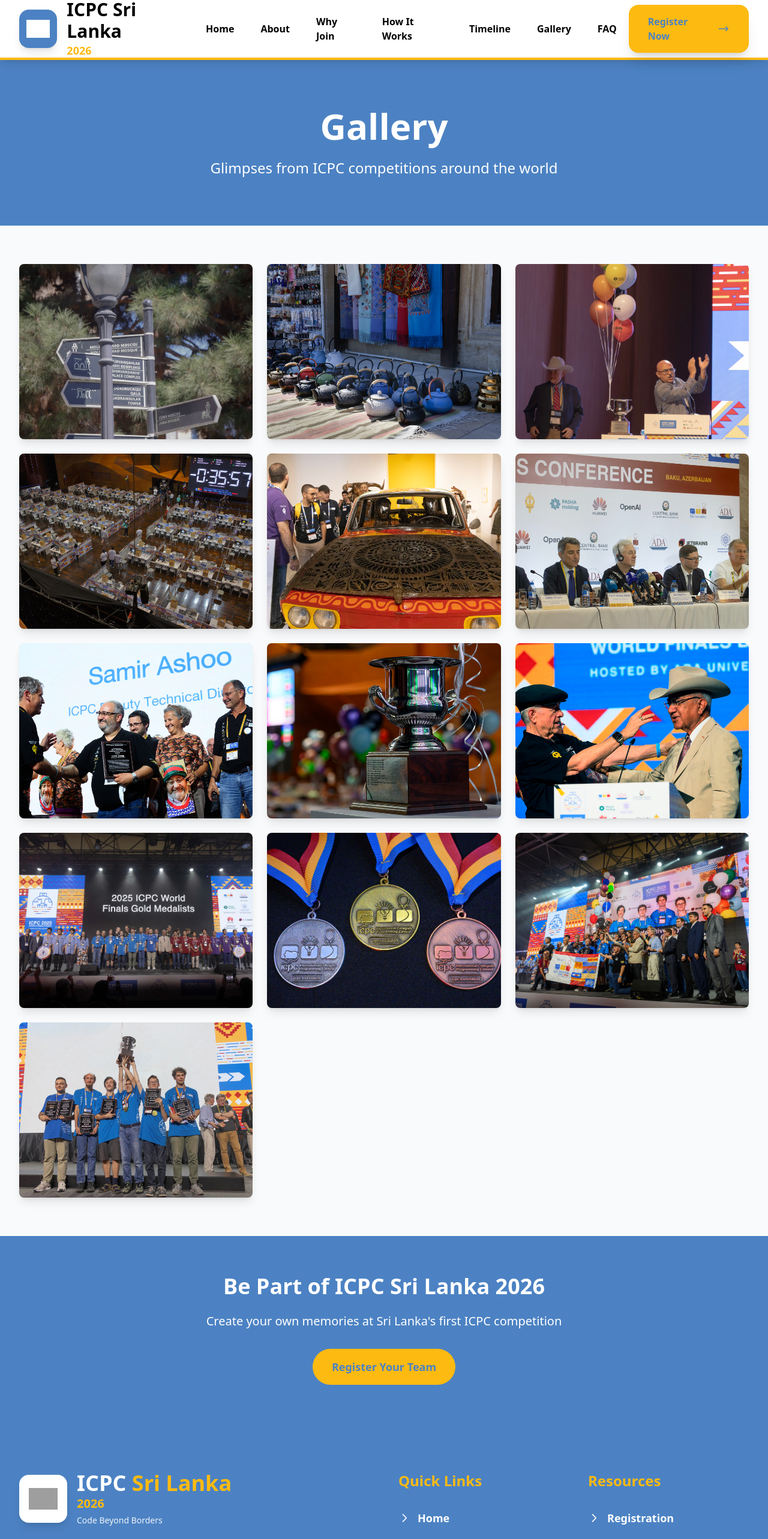
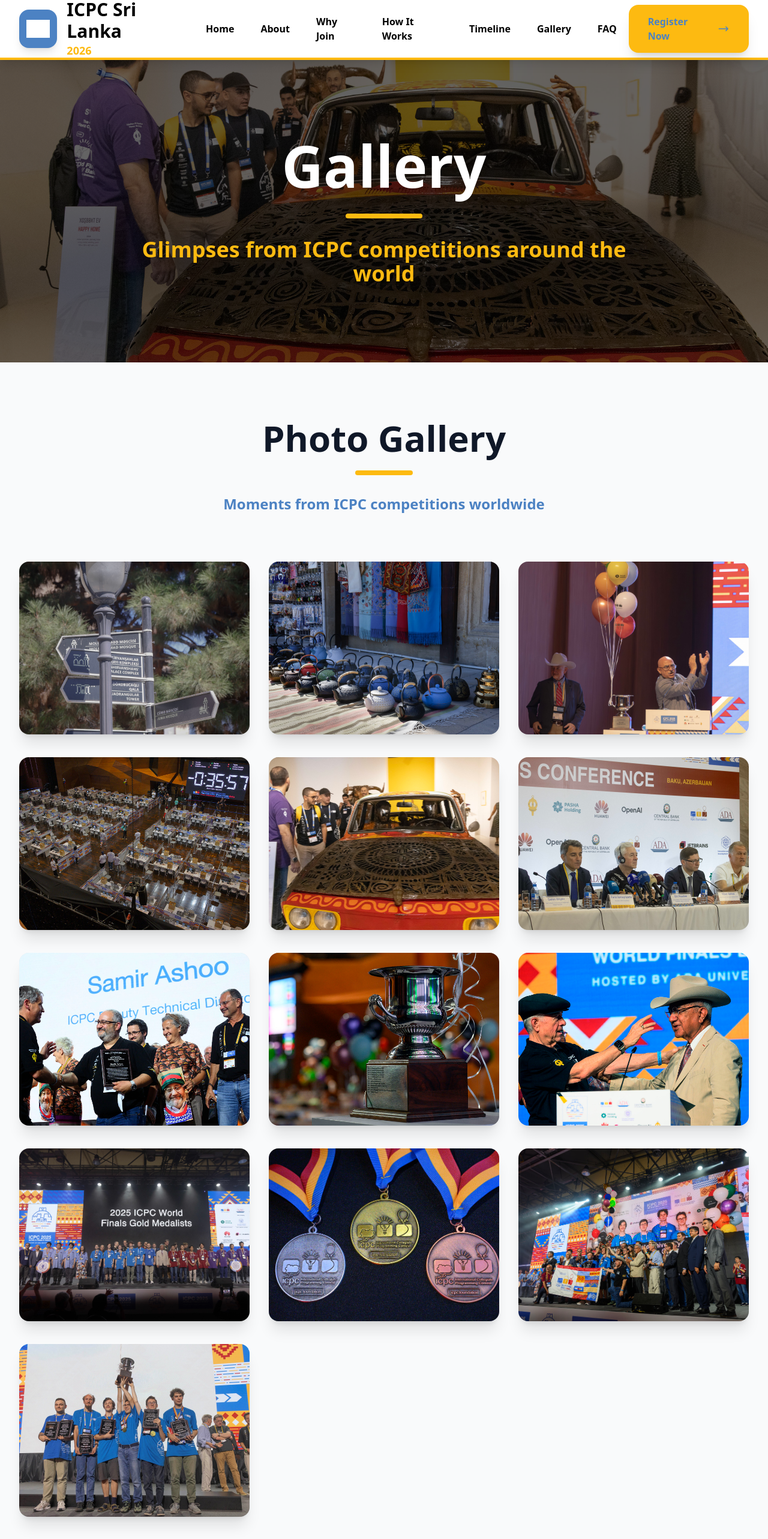
Before and after one commit to hirunaofficial/icpc.ieee.lk, a Next.js app: page /gallery in a window 1280 px wide. Shown: the top 2565 px of the page at 60% size. Built offline with nearby package versions, Linux system fonts and the light colour scheme; grey boxes are pictures that could not be loaded.

Commit message:
feat: enhance FAQ and Gallery pages with improved layout, styling, and animations

```diff
--- a/src/app/faq/page.js
+++ b/src/app/faq/page.js
@@ -112,12 +112,20 @@ export default function FAQ() {
     <main className="min-h-screen bg-gray-50">
       {/* Hero Section */}
       <FadeIn>
-        <section className="bg-[#4C82C3] text-white py-20">
-          <div className="max-w-7xl mx-auto px-4 sm:px-6 lg:px-8">
-            <h1 className="text-5xl md:text-6xl font-bold mb-6 text-center">
+        <section className="relative py-32 overflow-hidden">
+          <div
+            className="absolute inset-0 bg-cover bg-center bg-no-repeat"
+            style={{
+              backgroundImage: "url('/gallery/54763867697_572b983ab2_k.jpg')"
+            }}
+          ></div>
+          <div className="absolute inset-0 bg-black/60"></div>
+          <div className="max-w-7xl mx-auto px-4 sm:px-6 lg:px-8 text-center relative z-10">
+            <h1 className="text-6xl md:text-8xl font-bold mb-8 text-white">
               Frequently Asked Questions
             </h1>
-            <p className="text-xl md:text-2xl text-center max-w-4xl mx-auto">
+            <div className="h-2 w-32 bg-[#FDBA11] mx-auto mb-10 rounded-full"></div>
+            <p className="text-2xl md:text-3xl text-[#FDBA11] font-semibold max-w-4xl mx-auto">
               Find answers to common questions about ICPC Sri Lanka 2026
             </p>
           </div>
@@ -125,32 +133,32 @@ export default function FAQ() {
       </FadeIn>
 
       {/* FAQ Categories */}
-      <section className="py-16">
-        <div className="max-w-4xl mx-auto px-4 sm:px-6 lg:px-8">
-          <StaggerContainer className="space-y-12">
+      <section className="py-24 bg-gray-50">
+        <div className="max-w-6xl mx-auto px-4 sm:px-6 lg:px-8">
+          <StaggerContainer className="space-y-16">
             {faqs.map((category, categoryIndex) => (
               <StaggerItem key={categoryIndex}>
-                <div>
-                  <h2 className="text-3xl font-bold text-gray-900 mb-6 pb-3 border-b-4 border-[#FDBA11]">
+                <div className="bg-white rounded-3xl shadow-2xl p-8 hover:shadow-3xl transition-all duration-300">
+                  <h2 className="text-4xl md:text-5xl font-bold text-gray-900 mb-8 pb-4 border-b-4 border-[#FDBA11] text-center">
                     {category.category}
                   </h2>
-                  <div className="space-y-4">
+                  <div className="space-y-6">
                     {category.questions.map((faq, questionIndex) => {
                       const isOpen = openIndex === `${categoryIndex}-${questionIndex}`;
                       return (
                         <div
                           key={questionIndex}
-                          className="bg-white rounded-lg shadow-md overflow-hidden border-2 border-transparent hover:border-[#4C82C3] transition-colors"
+                          className="bg-gray-50 rounded-2xl overflow-hidden shadow-xl border-2 border-transparent hover:border-[#4C82C3] transition-all duration-300 hover:shadow-2xl"
                         >
                           <button
                             onClick={() => toggleFAQ(categoryIndex, questionIndex)}
-                            className="w-full text-left px-6 py-4 flex justify-between items-center focus:outline-none"
+                            className="w-full text-left px-8 py-6 flex justify-between items-center focus:outline-none hover:bg-gray-100 transition-colors duration-200"
                           >
-                            <span className="text-lg font-semibold text-gray-900 pr-4">
+                            <span className="text-xl font-bold text-gray-900 pr-4">
                               {faq.question}
                             </span>
                             <svg
-                              className={`w-6 h-6 text-[#4C82C3] flex-shrink-0 transform transition-transform duration-300 ${
+                              className={`w-8 h-8 text-[#4C82C3] flex-shrink-0 transform transition-transform duration-300 ${
                                 isOpen ? 'rotate-180' : ''
                               }`}
                               fill="none"
@@ -166,8 +174,8 @@ export default function FAQ() {
                             </svg>
                           </button>
                           {isOpen && (
-                            <div className="px-6 py-4 bg-gray-50 border-t border-gray-200">
-                              <p className="text-gray-700 leading-relaxed">{faq.answer}</p>
+                            <div className="px-8 py-6 bg-white border-t-2 border-[#FDBA11]">
+                              <p className="text-lg text-gray-700 leading-relaxed font-medium">{faq.answer}</p>
                             </div>
                           )}
                         </div>
@@ -182,22 +190,23 @@ export default function FAQ() {
       </section>
 
       {/* Still Have Questions */}
-      <section className="py-16 bg-white">
-        <div className="max-w-4xl mx-auto px-4 sm:px-6 lg:px-8 text-center">
+      <section className="py-24 bg-white">
+        <div className="max-w-6xl mx-auto px-4 sm:px-6 lg:px-8 text-center">
           <FadeIn>
-            <h2 className="text-3xl font-bold text-gray-900 mb-6">
+            <h2 className="text-5xl md:text-6xl font-bold text-gray-900 mb-8">
               Still Have Questions?
             </h2>
+            <div className="h-2 w-24 bg-[#FDBA11] mx-auto mb-10 rounded-full"></div>
           </FadeIn>
           <FadeIn delay={0.2}>
-            <p className="text-xl text-gray-700 mb-8">
+            <p className="text-2xl text-[#4C82C3] font-semibold mb-12">
               Contact the ICPC Sri Lanka organizing committee for more information
             </p>
           </FadeIn>
           <ScaleIn delay={0.4}>
             <a
               href="mailto:info@icpc.lk"
-              className="inline-block bg-[#4C82C3] text-white px-8 py-4 rounded-full text-lg font-bold hover:bg-[#4C82C3]/90 transition-all duration-300"
+              className="inline-block bg-[#4C82C3] text-white px-12 py-4 rounded-2xl text-xl font-bold hover:bg-[#3a6ba3] transition-all duration-300 hover:-translate-y-1 shadow-xl hover:shadow-2xl"
             >
               Contact Us
             </a>
@@ -207,16 +216,16 @@ export default function FAQ() {
 
       {/* CTA Section */}
       <FadeIn>
-        <section className="py-16 bg-[#4C82C3]">
+        <section className="py-24 bg-[#FDBA11]">
           <div className="max-w-4xl mx-auto px-4 sm:px-6 lg:px-8 text-center">
-            <h2 className="text-4xl font-bold text-white mb-6">Ready to Register?</h2>
-            <p className="text-xl text-white mb-8">
+            <h2 className="text-5xl md:text-6xl font-bold text-gray-900 mb-8">Ready to Register?</h2>
+            <p className="text-2xl text-gray-800 font-semibold mb-12">
               Don&apos;t wait! Registration opens in September 2025
             </p>
             <ScaleIn delay={0.3}>
               <Link
                 href="/registration"
-                className="inline-block bg-[#FDBA11] text-[#4C82C3] px-8 py-4 rounded-full text-lg font-bold hover:bg-[#FDBA11]/90 transition-all duration-300"
+                className="inline-block bg-[#4C82C3] text-white px-12 py-4 rounded-2xl text-xl font-bold hover:bg-[#3a6ba3] transition-all duration-300 hover:-translate-y-1 shadow-xl hover:shadow-2xl"
               >
                 Registration Details
               </Link>
--- a/src/app/gallery/page.js
+++ b/src/app/gallery/page.js
@@ -1,8 +1,9 @@
 'use client';
 
 import Image from 'next/image';
+import Link from 'next/link';
 import { useState } from 'react';
-import { FadeIn, ScaleIn, StaggerContainer, StaggerItem } from '@/components/AnimatedSection';
+import { FadeIn, FadeInUp, ScaleIn, StaggerContainer, StaggerItem } from '@/components/AnimatedSection';
 
 export default function Gallery() {
   const [selectedImage, setSelectedImage] = useState(null);
@@ -24,13 +25,21 @@ export default function Gallery() {
   ];
 
   return (
-    <main className="min-h-screen bg-gray-50">
+    <main className="min-h-screen bg-white">
       {/* Hero Section */}
       <FadeIn>
-        <section className="bg-[#4C82C3] text-white py-20">
-          <div className="max-w-7xl mx-auto px-4 sm:px-6 lg:px-8">
-            <h1 className="text-5xl md:text-6xl font-bold mb-6 text-center">Gallery</h1>
-            <p className="text-xl md:text-2xl text-center max-w-4xl mx-auto">
+        <section className="relative py-32 overflow-hidden">
+          <div
+            className="absolute inset-0 bg-cover bg-center bg-no-repeat"
+            style={{
+              backgroundImage: "url('/gallery/54762888219_af794c220a_k.jpg')"
+            }}
+          ></div>
+          <div className="absolute inset-0 bg-black/60"></div>
+          <div className="max-w-7xl mx-auto px-4 sm:px-6 lg:px-8 relative z-10">
+            <h1 className="text-6xl md:text-8xl font-bold mb-8 text-center text-white">Gallery</h1>
+            <div className="h-2 w-32 bg-[#FDBA11] mx-auto mb-8 rounded-full"></div>
+            <p className="text-3xl md:text-4xl text-center max-w-4xl mx-auto font-bold text-[#FDBA11]">
               Glimpses from ICPC competitions around the world
             </p>
           </div>
@@ -38,14 +47,28 @@ export default function Gallery() {
       </FadeIn>
 
       {/* Gallery Grid */}
-      <section className="py-16">
+      <section className="py-24 bg-gray-50">
         <div className="max-w-7xl mx-auto px-4 sm:px-6 lg:px-8">
-          <StaggerContainer className="grid grid-cols-1 sm:grid-cols-2 lg:grid-cols-3 gap-6">
+          <FadeIn>
+            <div className="text-center mb-20">
+              <h2 className="text-5xl md:text-6xl font-bold text-gray-900 mb-6">Photo Gallery</h2>
+              <div className="h-2 w-24 bg-[#FDBA11] mx-auto mb-8 rounded-full"></div>
+              <p className="text-2xl text-[#4C82C3] font-semibold">Moments from ICPC competitions worldwide</p>
+            </div>
+          </FadeIn>
+          <StaggerContainer className="grid grid-cols-1 sm:grid-cols-2 lg:grid-cols-3 gap-8">
             {images.map((image) => (
               <StaggerItem key={image.id}>
-                <div
-                  className="relative aspect-[4/3] bg-gray-200 rounded-lg overflow-hidden shadow-lg cursor-pointer transform hover:scale-105 transition-transform duration-300"
+                <button
+                  className="relative aspect-[4/3] bg-gray-200 rounded-2xl overflow-hidden shadow-xl cursor-pointer hover:shadow-2xl transition-all duration-300 hover:-translate-y-2 w-full"
                   onClick={() => setSelectedImage(image)}
+                  onKeyDown={(e) => {
+                    if (e.key === 'Enter' || e.key === ' ') {
+                      e.preventDefault();
+                      setSelectedImage(image);
+                    }
+                  }}
+                  aria-label={`View ${image.alt} in full size`}
                 >
                   <Image
                     src={`/gallery/${image.filename}`}
@@ -54,7 +77,8 @@ export default function Gallery() {
                     className="object-cover"
                     sizes="(max-width: 640px) 100vw, (max-width: 1024px) 50vw, 33vw"
                   />
-                </div>
+                  <div className="absolute inset-0 bg-gradient-to-t from-black/30 to-transparent opacity-0 hover:opacity-100 transition-opacity duration-300" />
+                </button>
               </StaggerItem>
             ))}
           </StaggerContainer>
@@ -66,12 +90,24 @@ export default function Gallery() {
         <div
           className="fixed inset-0 bg-black bg-opacity-90 z-50 flex items-center justify-center p-4"
           onClick={() => setSelectedImage(null)}
+          onKeyDown={(e) => {
+            if (e.key === 'Escape') {
+              setSelectedImage(null);
+            }
+          }}
+          role="dialog"
+          aria-modal="true"
+          aria-label="Image lightbox"
+          tabIndex={-1}
         >
-          <div className="relative max-w-7xl max-h-[90vh] w-full h-full">
+          <div
+            className="relative max-w-7xl max-h-[90vh] w-full h-full"
+            onClick={(e) => e.stopPropagation()}
+          >
             <button
               onClick={() => setSelectedImage(null)}
-              className="absolute top-4 right-4 text-white text-4xl font-bold hover:text-gray-300 z-10"
-              aria-label="Close"
+              className="absolute top-4 right-4 text-white text-4xl font-bold hover:text-gray-300 z-10 w-12 h-12 flex items-center justify-center rounded-full bg-black bg-opacity-50"
+              aria-label="Close image"
             >
               ×
             </button>
@@ -88,21 +124,57 @@ export default function Gallery() {
         </div>
       )}
 
+      {/* Inspiration Section */}
+      <section className="py-24 bg-white">
+        <div className="max-w-6xl mx-auto px-4 sm:px-6 lg:px-8">
+          <FadeIn>
+            <div className="text-center mb-16">
+              <h2 className="text-5xl md:text-6xl font-bold text-gray-900 mb-6">Be Part of the Legacy</h2>
+              <div className="h-2 w-24 bg-[#FDBA11] mx-auto mb-8 rounded-full"></div>
+              <p className="text-2xl text-[#4C82C3] font-semibold max-w-3xl mx-auto">
+                Join thousands of passionate programmers who have made their mark in competitive programming
+              </p>
+            </div>
+          </FadeIn>
+
+          <div className="grid grid-cols-1 md:grid-cols-3 gap-8 mb-16">
+            <FadeInUp>
+              <div className="text-center p-8 bg-gray-50 rounded-3xl shadow-xl hover:shadow-2xl transition-all duration-300 hover:-translate-y-2">
+                <div className="text-6xl font-bold text-[#4C82C3] mb-4">50+</div>
+                <div className="text-xl text-gray-700 font-semibold">Countries Participating</div>
+              </div>
+            </FadeInUp>
+            <FadeInUp>
+              <div className="text-center p-8 bg-gray-50 rounded-3xl shadow-xl hover:shadow-2xl transition-all duration-300 hover:-translate-y-2">
+                <div className="text-6xl font-bold text-[#B22E1B] mb-4">65K+</div>
+                <div className="text-xl text-gray-700 font-semibold">Students Worldwide</div>
+              </div>
+            </FadeInUp>
+            <FadeInUp>
+              <div className="text-center p-8 bg-gray-50 rounded-3xl shadow-xl hover:shadow-2xl transition-all duration-300 hover:-translate-y-2">
+                <div className="text-6xl font-bold text-[#FDBA11] mb-4">45+</div>
+                <div className="text-xl text-gray-700 font-semibold">Years of Excellence</div>
+              </div>
+            </FadeInUp>
+          </div>
+        </div>
+      </section>
+
       {/* Call to Action */}
       <FadeIn>
-        <section className="py-16 bg-[#4C82C3] text-white">
+        <section className="py-24 bg-[#FDBA11]">
           <div className="max-w-4xl mx-auto px-4 sm:px-6 lg:px-8 text-center">
-            <h2 className="text-4xl font-bold mb-6">Be Part of ICPC Sri Lanka 2026</h2>
-            <p className="text-xl mb-8">
+            <h2 className="text-5xl md:text-6xl font-bold text-gray-900 mb-8">Be Part of ICPC Sri Lanka 2026</h2>
+            <p className="text-2xl text-gray-800 mb-12 font-semibold">
               Create your own memories at Sri Lanka&apos;s first ICPC competition
             </p>
             <ScaleIn delay={0.3}>
-              <a
+              <Link
                 href="/registration"
-                className="inline-block bg-[#FDBA11] text-[#4C82C3] px-8 py-4 rounded-full text-lg font-bold hover:bg-[#FDBA11]/90 transition-all duration-300 transform hover:scale-105"
+                className="inline-block bg-[#4C82C3] text-white px-12 py-4 rounded-2xl font-bold text-xl hover:bg-[#3a6ba3] transition-all duration-300 hover:-translate-y-1 shadow-xl hover:shadow-2xl"
               >
                 Register Your Team
-              </a>
+              </Link>
             </ScaleIn>
           </div>
         </section>
```
